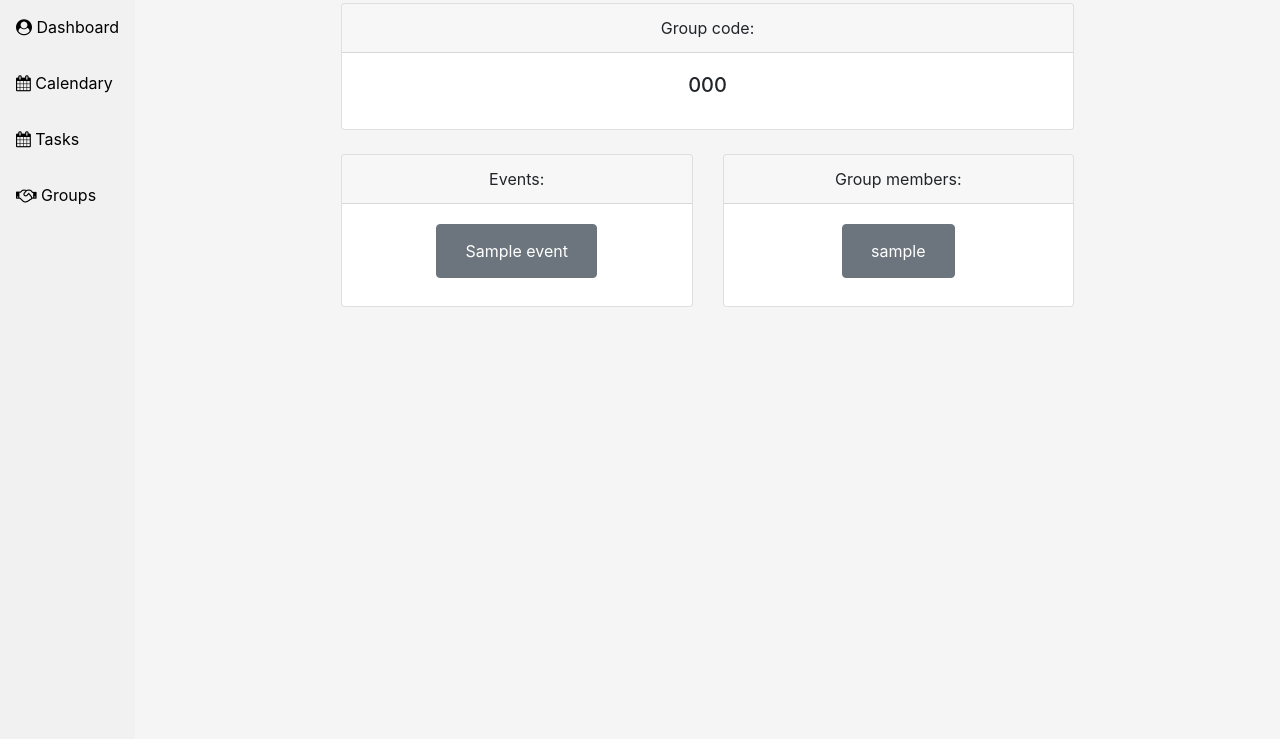
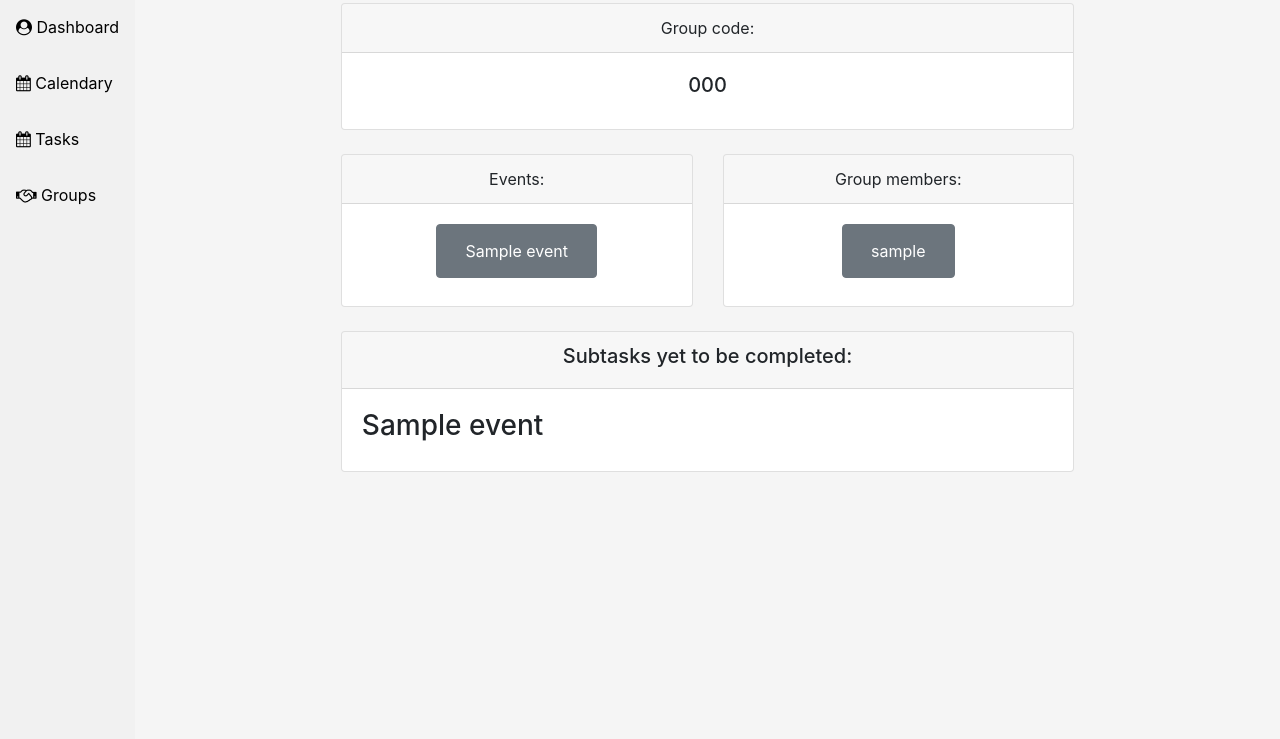
Before and after one commit to Far-ki/Task-Menager, a Flask app: page /adminPanel?group_id=1 in a window 1280 px wide. Shown: the part 61-800 px from the top of the page. Run offline with Flask 3, Linux system fonts and the light colour scheme; a user stored in the database is signed in; tables that the repository leaves empty hold one stand-in row (values such as "Sample post"); some libraries are stand-ins or nearby versions.

Commit message:
subtasks display

```diff
--- a/website/models.py
+++ b/website/models.py
@@ -44,6 +44,7 @@ class Event(db.Model):
     user_id = db.Column(db.Integer, db.ForeignKey('user.id'), nullable = True)
     group_id = db.Column(db.Integer, db.ForeignKey('group.id'), nullable = True)
     is_completed = db.Column(db.Boolean, default = False)
+    subtasks = db.relationship('Subtask', backref='event', lazy=True)
 
     def as_dict(self):
         return {
@@ -62,3 +63,13 @@ class Subtask(db.Model):
     description = db.Column(db.String(200))
     event_id = db.Column(db.Integer, db.ForeignKey('event.id'), nullable=False)
     is_completed = db.Column(db.Boolean, default = False)
+
+
+    def as_dict(self):
+        return {
+            'id': self.id,
+            'title': self.title,
+            'description': self.description,
+            'event_id': self.event_id,
+            'is_completed': self.is_completed
+        }
--- a/website/static/styles.css
+++ b/website/static/styles.css
@@ -543,3 +543,13 @@ nav + .row > .col {
     width: 100%;
     color: black;
  }
+
+ .evnt
+ {
+	display: flex;
+	justify-content: left;
+ }
+ .subtsk
+ {
+	display: flex;
+ }
--- a/website/templates/adminPanel.html
+++ b/website/templates/adminPanel.html
@@ -28,7 +28,8 @@
           {% for event in events %}
           <div class="button-wrapper">
             <button class="btn btn-secondary event-button" data-title="{{ event.title }}" data-id="{{ event.id }}"
-              data-start="{{ event.start }}" data-end="{{ event.end }}"><a class="nav-link">{{ event.title }}</a></button>
+              data-start="{{ event.start }}" data-end="{{ event.end }}"><a class="nav-link">{{ event.title
+                }}</a></button>
           </div>
           {% endfor %}
         </div>
@@ -44,16 +45,40 @@
         <div class="card-body overflow-auto" style="max-height: 380px;">
           {% for user in users %}
           <div class="button-wrapper">
-            <button class="btn btn-secondary user-button" data-nickname="{{ user.nickname }}" data-email="{{ user.email }}"
-            data-user_id="{{ user.id }}" data-group_id="{{ group.id }}"><a class="nav-link">{{ user.nickname }}</a></button>
+            <button class="btn btn-secondary user-button" data-nickname="{{ user.nickname }}"
+              data-email="{{ user.email }}" data-user_id="{{ user.id }}" data-group_id="{{ group.id }}"><a
+                class="nav-link">{{ user.nickname }}</a></button>
           </div>
           {% endfor %}
         </div>
       </div>
     </div>
   </div>
+
+  <div class="row text-center mt-4">
+    <div class="col-md-8 offset-md-2">
+      <!-- LISTA EVENTÓW -->
+      <div class="card">
+        <div class="card-header">
+          <h5>Subtasks yet to be completed:</h5>
+        </div>
+        <div class="card-body overflow-auto" style="max-height: 380px;">
+          {% for event in events %}
+          <div class="evnt">
+            <h3>{{ event.title }}</h3>
+          </div>
+          {% for subtask in event.subtasks %}
+          {% if subtask.is_completed == False%}
+          <div class ="subtsk">
+          <li>{{ subtask.title }}</li>
+          </div>
+          {% endif %}
+          {% endfor %}
+          {% endfor %}
+        </div>
+      </div>
+    </div>
 </div>
-
 
 
 
@@ -109,6 +134,7 @@
         </div>
       </div>
     </div>
+
   </div>
 </div>
 {% endblock %}
--- a/website/views.py
+++ b/website/views.py
@@ -35,7 +35,6 @@ def groups():
 
 
 
-
 @views.route('/adminPanel')
 @login_required
 def view_admin_panel():
@@ -43,12 +42,32 @@ def view_admin_panel():
     group = Group.query.get(group_id)
     users = group.user.all()
     users_data = [{"nickname": result.nickname} for result in users]
-    events = Event.query.filter_by(group_id=group_id).all()
+    events = Event.query.filter_by(group_id=group_id).options(db.subqueryload(Event.subtasks)).all()
     event_user = db.session.query(User.nickname, Event.title, Event.id).join(User.events).filter(Event.group_id == group_id).all()
     event_user_data = [{"nickname": result.nickname, "title": result.title, "id": result.id} for result in event_user]
     my_id = current_user.id
     poss_admin = db.session.query(group_membership).filter_by(user_id=my_id).first()
-    return render_template('adminPanel.html',user=current_user, group=group,users = users, events = events, event_user=event_user_data,poss_admin = poss_admin, users_data = users_data)
+
+    event_subtasks = {}
+
+    # Loop through events and get subtasks for each event
+    for event in events:
+        subtasks = Subtask.query.filter_by(event_id=event.id).all()
+        subtask_data = [subtask.as_dict() for subtask in subtasks]
+        event_subtasks[event.id] = subtask_data
+
+    print(event_subtasks)
+
+    return render_template('adminPanel.html',user=current_user, group=group,users=users, events=events, event_user=event_user_data, poss_admin=poss_admin, users_data=users_data,event_subtasks=event_subtasks)
+
+@views.route('/get_subtasks')
+@login_required
+def get_subtasks():
+    event_id = request.args.get('event_id')
+    event = Event.query.get(event_id)
+    subtasks = event.subtasks
+    subtask_data = [subtask.as_dict() for subtask in subtasks]
+    return jsonify(subtask_data)
 
 @views.route('/add_user_to_event', methods=['POST'])
 def add_user_to_event():
```
